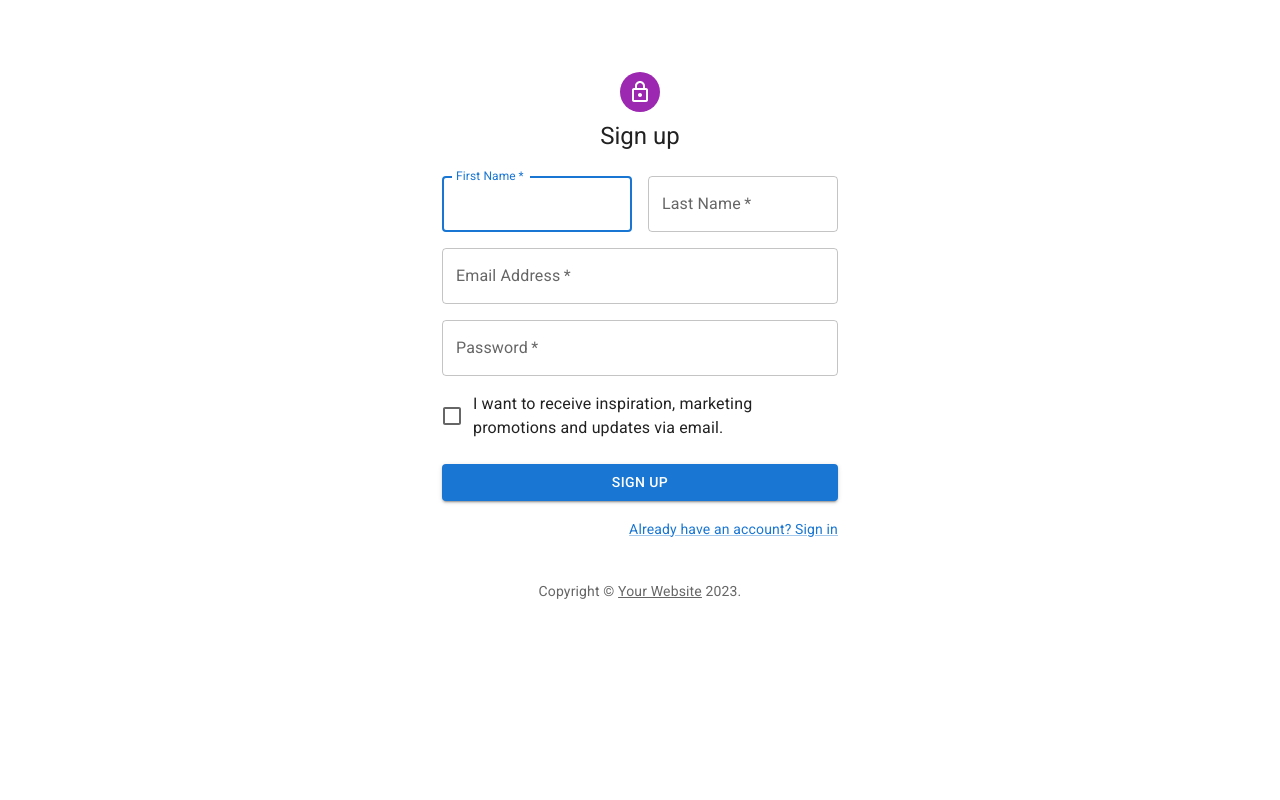
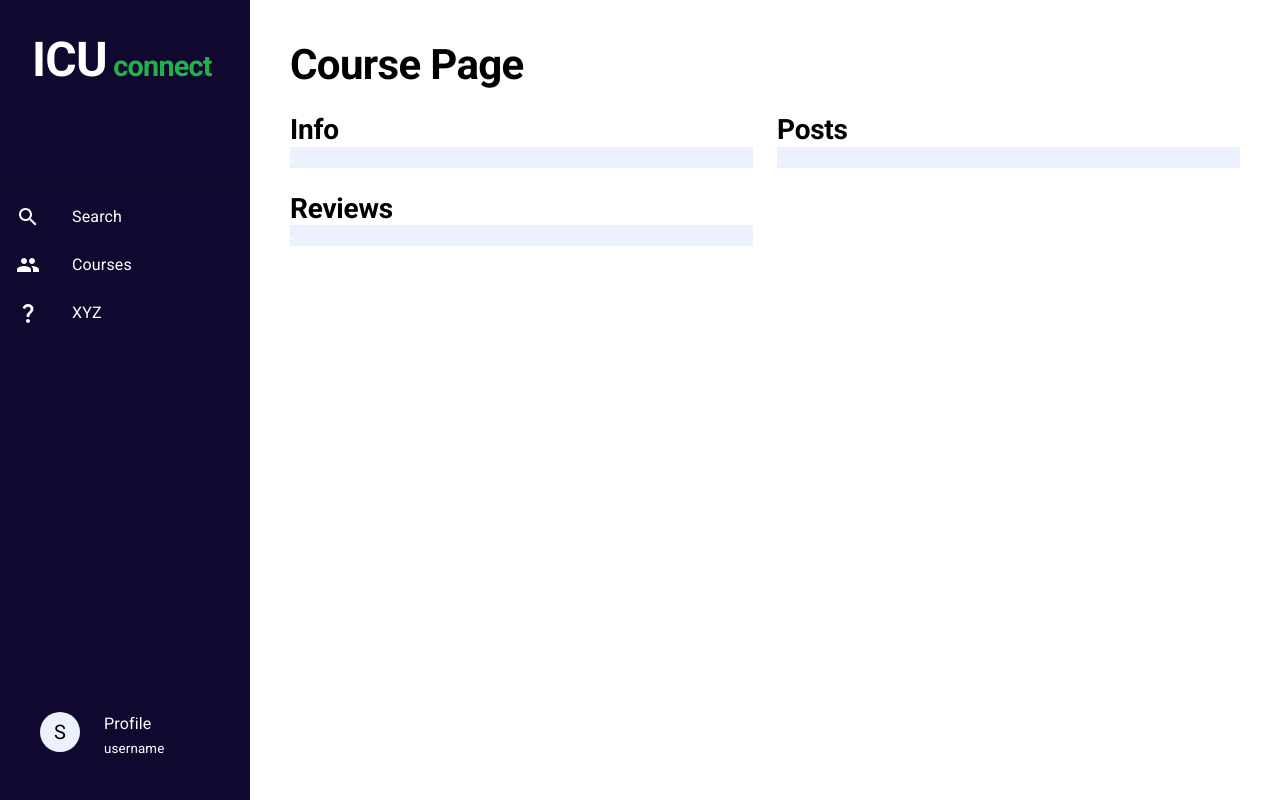
Before and after one commit to The-Agile-Avengers/icu-connect-frontend, a React (Create React App) app: page /coursepage in a window 1280 px wide. Built offline with nearby package versions, Linux system fonts and the light colour scheme.

Commit message:
refactor navbar + course page template

```diff
--- a/src/App.tsx
+++ b/src/App.tsx
@@ -6,10 +6,16 @@ import Link from '@mui/material/Link';
 import ProTip from './ProTip';
 import SignIn from './components/LoginForm';
 import SignUp from './components/SignUpForm';
+import CoursePage from './pages/CoursePage';
+import Navbar from './components/Navbar/Navbar';
+import CssBaseline from '@mui/material/CssBaseline';
+import AppBar from '@mui/material/AppBar';
+import Toolbar from '@mui/material/Toolbar';
+
 
 function Copyright() {
   return (
-    <Typography variant="body2" color="text.secondary" align="center">
+    <Typography variant="body2" color='black' align="center">
       {'Copyright © '}
       <Link color="inherit" href="https://mui.com/">
         Your Website
@@ -19,6 +25,18 @@ function Copyright() {
   );
 }
 
+
+export default function App() {
+  const drawerWidth = 220;
+  return (
+    <Box sx={{ display: 'flex' }}>
+      <Navbar/>
+      <CoursePage/>
+    </Box>
+  );
+}
+
+/*
 export default function App() {
   return (
     <Container maxWidth="sm">
@@ -27,4 +45,4 @@ export default function App() {
       </Box>
     </Container>
   );
-}
+}*/
--- /dev/null
+++ b/src/components/Navbar/Navbar.tsx
@@ -0,0 +1,87 @@
+import * as React from 'react';
+import Drawer from '@mui/material/Drawer';
+import Toolbar from '@mui/material/Toolbar';
+import List from '@mui/material/List';
+import Divider from '@mui/material/Divider';
+import ListItem from '@mui/material/ListItem';
+import ListItemButton from '@mui/material/ListItemButton';
+import ListItemIcon from '@mui/material/ListItemIcon';
+import ListItemText from '@mui/material/ListItemText';
+import { mainNavbarItems } from './NavbarListItems';
+import Avatar from '@mui/material/Avatar';
+import Grid from '@mui/material/Unstable_Grid2';
+import { Typography } from '@mui/material';
+import Box, { BoxProps } from '@mui/material/Box';
+
+const Logo = () => {
+    return(
+        <Typography variant="h1" sx={{color: 'white', p: 4}}>
+            ICU
+            <span style={{color: '#21B34B', fontSize: '0.6em'}}> connect</span>
+        </Typography>
+    )
+}
+
+const Profile = () => {
+    return(
+        <Box
+        sx={{
+          display: 'flex',
+          flexDirection: 'row',
+          p: 1,
+          m: 4,
+          gap: '1.5em',
+          borderRadius: 1,
+          justifyContent: 'left',
+          position: 'absolute',
+          bottom: '0',
+        }}
+      >
+        <Avatar sx={{ bgcolor: 'secondary.main', color:'#000000' }}>S</Avatar>
+        <div style={{margin: 'auto'}}>
+            <p style={{margin: '0'}}>Profile</p>
+            <small style={{margin: '0'}}>username</small>
+        </div>
+      </Box>
+    )
+}
+
+const Navbar = () => {
+    const drawerWidth = 250;
+
+    return(
+        <Drawer
+            sx={{
+                width: drawerWidth,
+                flexShrink: 0,
+                '& .MuiDrawer-paper': {
+                    width: drawerWidth,
+                    boxSizing: 'border-box',
+                    backgroundColor: 'primary.main',
+                    color: 'white'
+                },
+                }}
+            variant="permanent"
+            anchor="left"
+        >
+            <Logo/>
+            <Toolbar />
+            <Divider />
+            <List>
+            {mainNavbarItems.map((text, index) => (
+                <ListItem key={text.id} disablePadding>
+                <ListItemButton>
+                    <ListItemIcon sx={{color: 'white'}}>
+                    {text.icon}
+                    </ListItemIcon>
+                    <ListItemText primary={text.label} />
+                </ListItemButton>
+                </ListItem>
+            ))}
+            </List>
+                <Profile/>
+        </Drawer>
+    )
+}
+
+export default Navbar;
--- /dev/null
+++ b/src/components/Navbar/NavbarListItems.tsx
@@ -0,0 +1,33 @@
+
+import React from 'react'
+import PeopleIcon from '@mui/icons-material/People';
+import QuestionMarkIcon from '@mui/icons-material/QuestionMark';
+import SearchIcon from '@mui/icons-material/Search';
+
+type mainNavbarItemsType = Array<{
+    id: number;
+    icon: any; //TODO: assign correct type
+    label: string;
+    route: string;
+  }>;
+
+export const mainNavbarItems : mainNavbarItemsType = [
+    {
+        id: 0,
+        icon: <SearchIcon />,
+        label: 'Search',
+        route: 'search',
+    },
+    {
+        id: 1,
+        icon: <PeopleIcon />,
+        label: 'Courses',
+        route: 'courses',
+    },
+    {
+        id: 2,
+        icon: <QuestionMarkIcon />,
+        label: 'XYZ',
+        route: 'xyz',
+    },
+]
--- /dev/null
+++ b/src/components/PageTemplate/PageTemplate.tsx
@@ -0,0 +1,18 @@
+import { Typography } from "@mui/material";
+import React from "react";
+
+type Props = {
+    title: string
+  };
+
+export const PageTitle = (props: Props) => {
+    return (
+      <Typography variant="h1">{props.title}</Typography>
+    )
+  }
+
+export const BoxTitle = (props: Props) => {
+    return (
+      <Typography variant="h2">{props.title}</Typography>
+    )
+  }
--- /dev/null
+++ b/src/pages/CoursePage.tsx
@@ -0,0 +1,61 @@
+import React from "react";
+import Box from '@mui/material/Box';
+import { BoxTitle, PageTitle } from "../components/PageTemplate/PageTemplate";
+
+const dummyText = (
+  <p>Lorem ipsum dolor sit amet, consetetur sadipscing elitr, sed diam nonumy eirmod tempor invidunt ut labore et dolore magna aliquyam erat, sed diam voluptua. At vero eos et accusam et justo duo dolores et ea rebum. Stet clita kasd gubergren, no sea takimata sanctus est Lorem ipsum dolor sit amet. Lorem ipsum dolor sit amet, consetetur sadipscing elitr, sed diam nonumy eirmod tempor invidunt ut labore et dolore magna aliquyam erat, sed diam voluptua. At vero eos et accusam et justo duo dolores et ea rebum. Stet clita kasd gubergren, no sea takimata sanctus est Lorem ipsum dolor sit amet.</p>
+)
+
+export default function CoursePage() {
+    return (
+        <Box
+        component="main"
+        sx={{ flexGrow: 1, p: 4, heigth: '100%'}}
+        >
+          <Box
+            sx={{
+              width: '100%',
+              height: '100%',
+              color: '#fff',
+              '& > .MuiBox-root > .MuiBox-root': {
+                p: 1,
+                borderRadius: 2,
+                fontSize: '0.875rem',
+                fontWeight: '700',
+              },
+            }}
+          >
+            <Box
+              sx={{
+                display: 'grid',
+                gridTemplateColumns: 'repeat(2, 1fr)',
+                gap: 1,
+                gridTemplateRows: 'auto',
+                gridTemplateAreas: `"header header"
+              "info posts"
+              "reviews posts"`,
+              }}
+            >
+              <Box sx={{ gridArea: 'header'}}>
+                <PageTitle title='Course Page'/>
+              </Box>
+              <Box sx={{ gridArea: 'info'}}>
+                <BoxTitle title='Info'/>
+                <Box sx={{bgcolor: 'secondary.main'}}>.</Box> {//TODO - Replace with Info-Box Component
+                }
+              </Box>
+              <Box sx={{ gridArea: 'posts'}}>
+                <BoxTitle title='Posts'/>
+                <Box sx={{bgcolor: 'secondary.main'}}>.</Box> {//TODO - Replace with Posts Component
+                }
+              </Box>
+              <Box sx={{ gridArea: 'reviews'}}>
+                <BoxTitle title='Reviews'/>
+                <Box sx={{bgcolor: 'secondary.main'}}>.</Box> {//TODO - Replace with Reviews Component
+                }
+              </Box>
+            </Box>
+          </Box>
+      </Box>
+    );
+  }
--- a/src/theme.ts
+++ b/src/theme.ts
@@ -31,8 +31,14 @@ const theme = createTheme({
   },
   typography: {
     h1: {
-      fontSize: "3rem",
+      fontSize: "3em",
       fontWeight: 600,
+      color: '#000000',
+    },
+    h2: {
+      fontSize: "2em",
+      fontWeight: 600,
+      color: '#000000',
     },
   },
 });
```
